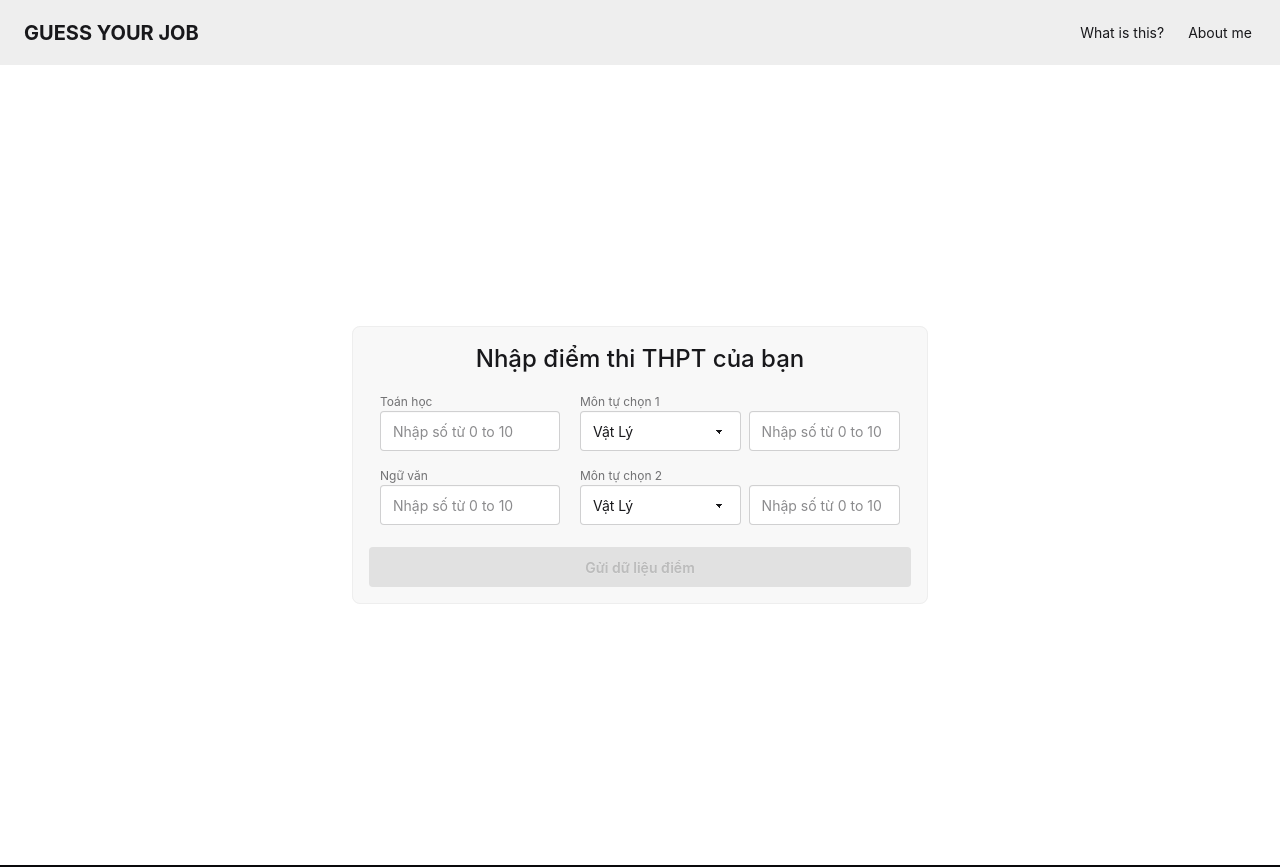
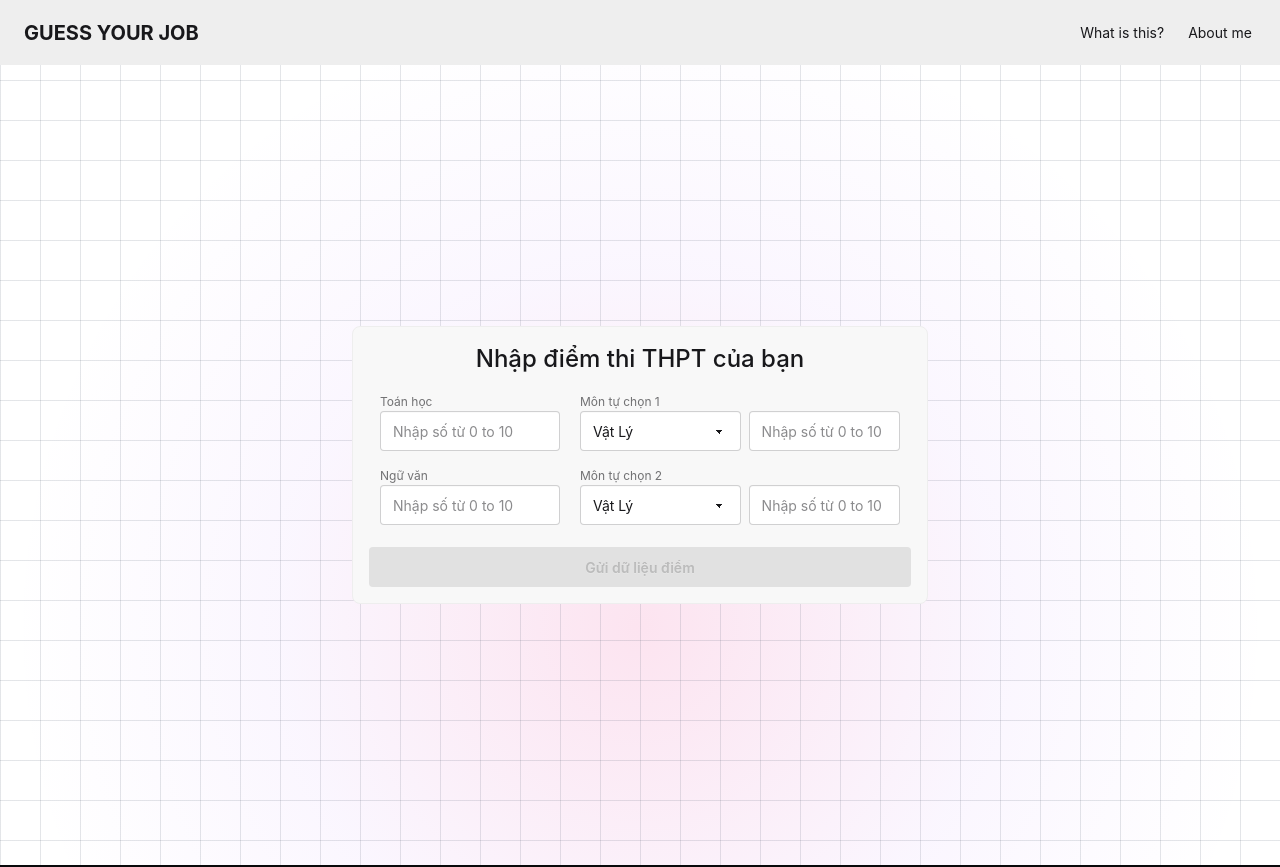
Before and after one commit to tuanduy35399/client_NLCS, a React (Vite) app: page / in a window 1280 px wide. Shown: the top 867 px of the page. Built offline with nearby package versions, Linux system fonts and the light colour scheme.

Commit message:
add some background

```diff
--- a/src/App.jsx
+++ b/src/App.jsx
@@ -71,7 +71,17 @@ function App() {
   };
 
   return (
-    <>
+    <div>
+      <div
+        style={{
+          background: "white",
+          backgroundImage: `
+            linear-gradient(to right, rgba(71,85,105,0.15) 1px, transparent 1px),
+            linear-gradient(to bottom, rgba(71,85,105,0.15) 1px, transparent 1px),
+            radial-gradient(circle at 50% 60%, rgba(236,72,153,0.15) 0%, rgba(168,85,247,0.05) 40%, transparent 70%)`,
+          backgroundSize: "40px 40px, 40px 40px, 100% 100%",
+        }}
+      >
         {isLoading ? (
           <div className="flex justify-center items-center min-h-screen w-full">
             <span className="loading loading-spinner size-16"></span>
@@ -79,12 +89,12 @@ function App() {
         ) : (
           <>
             <Header />
-          <div className="w-full min-h-screen flex justify-center items-center">
-            <fieldset className="fieldset bg-base-200 border-base-300 rounded-box w-xl border p-4 ">
+            <div className="w-full min-h-screen flex justify-center items-center ">
+              <form className="fieldset bg-base-200 border-base-300 rounded-box w-xl border p-4 ">
                 <p className="text-2xl font-medium mb-3 text-center">
                   Nhập điểm thi THPT của bạn
                 </p>
-              <div className="flex flex-row flex-warp justify-center items-start gap-5">
+                <div className="flex flex-row justify-center items-start gap-5">
                   {/* Cot 1 */}
                   <div className="w-45 flex flex-col gap-4">
                     <div>
@@ -174,12 +184,13 @@ function App() {
                 >
                   Gửi dữ liệu điểm
                 </button>
-            </fieldset>
+              </form>
             </div>
             <Footer />
           </>
         )}
-    </>
+      </div>
+    </div>
   );
 }
 
```
Lines whose indentation alone changed are shown as unchanged.
